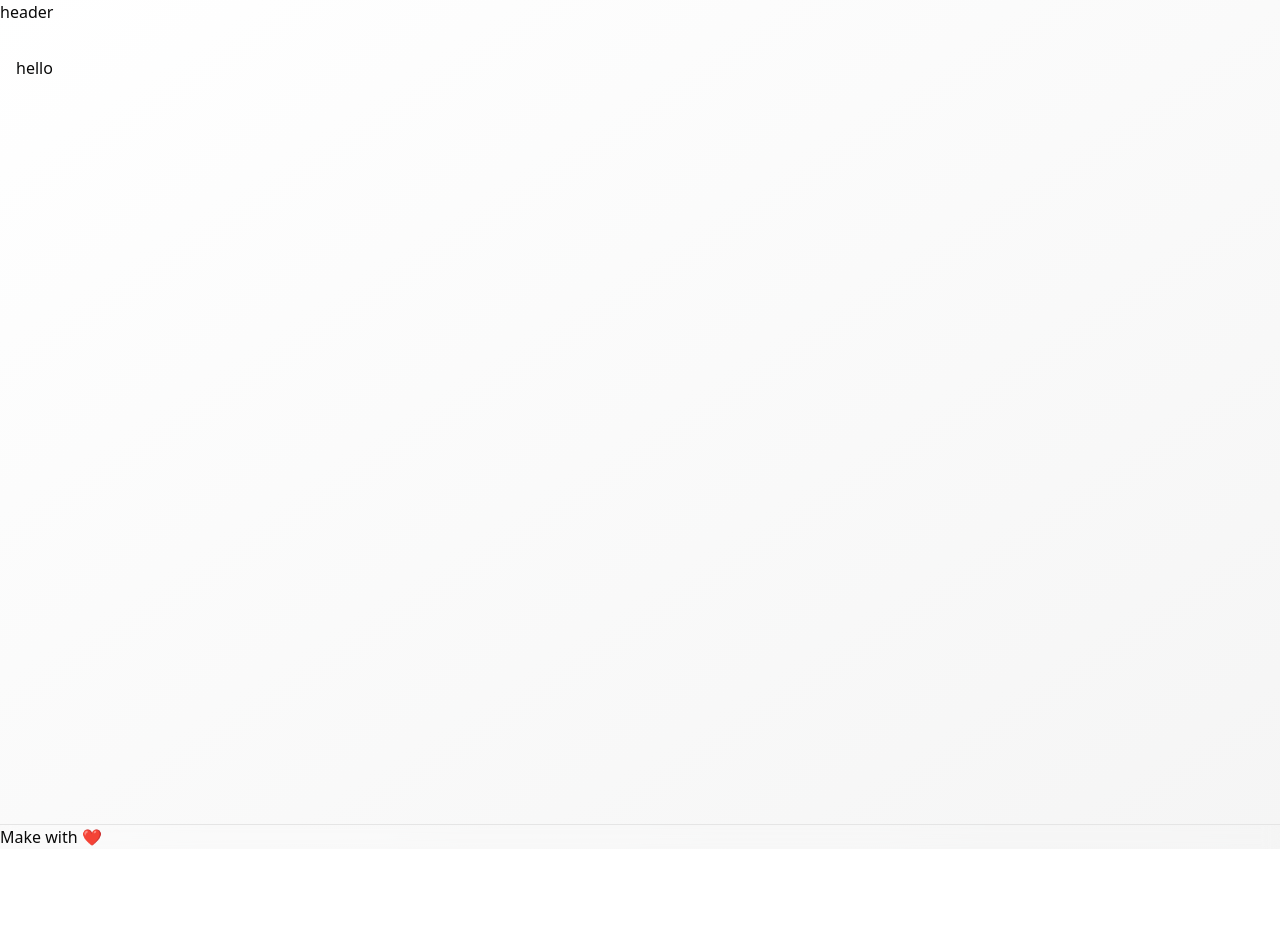
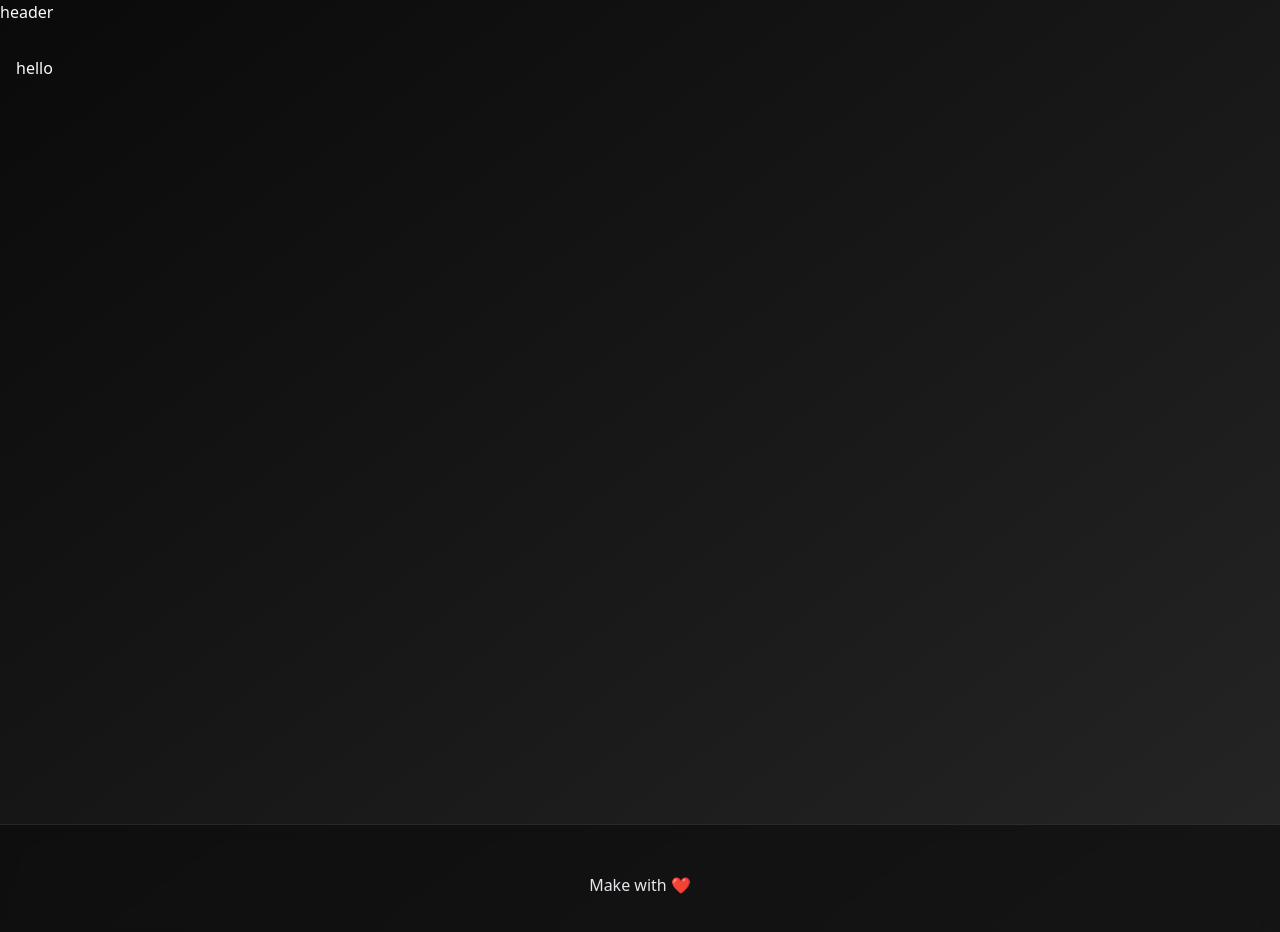
Before and after one commit to Diksha0608/WeatherApp, a React (Vite) app: page / in a window 1280 px wide. Shown: the top 932 px of the page. Before the commit the page ends 849 px from the top, so only its background shows below. Built offline with nearby package versions, Linux system fonts and the light colour scheme.

Commit message:
working on shadcn

```diff
--- a/src/App.tsx
+++ b/src/App.tsx
@@ -1,14 +1,18 @@
 import { BrowserRouter } from "react-router-dom"
 import "./App.css"
 import Layout from "./components/layout"
+import { ThemeProvider } from "./context/theme-provider"
 
 function App() {
   return (
-   <BrowserRouter>
-<Layout>
-  hello
-</Layout>
-   </BrowserRouter>
+    <BrowserRouter>
+      <ThemeProvider defaultTheme="dark">
+        <Layout>
+          hello
+        </Layout>
+      </ThemeProvider>
+
+    </BrowserRouter>
   )
 }
 
--- a/src/components/layout.tsx
+++ b/src/components/layout.tsx
@@ -10,13 +10,10 @@
 
       </main>
 
-      <footer>
-        <div>
-          <p className="border-t backdrop-blur">
-            <div className=''></div>
-            Make with ❤️
-          </p>
-        </div>
+      <footer className="border-t backdrop-blur py-12 supports-[backdrop-filter]:bg-background/60">
+            <div className='container mx-auto px-4 text-center text-gray-200'>
+            <p> Make with ❤️</p>
+            </div>
       </footer>
 
     </div>
--- /dev/null
+++ b/src/context/theme-provider.tsx
@@ -0,0 +1,73 @@
+import { createContext, useContext, useEffect, useState } from "react"
+
+type Theme = "dark" | "light" | "system"
+
+type ThemeProviderProps = {
+  children: React.ReactNode
+  defaultTheme?: Theme
+  storageKey?: string
+}
+
+type ThemeProviderState = {
+  theme: Theme
+  setTheme: (theme: Theme) => void
+}
+
+const initialState: ThemeProviderState = {
+  theme: "system",
+  setTheme: () => null,
+}
+
+const ThemeProviderContext = createContext<ThemeProviderState>(initialState)
+
+export function ThemeProvider({
+  children,
+  defaultTheme = "system",
+  storageKey = "vite-ui-theme",
+  ...props
+}: ThemeProviderProps) {
+  const [theme, setTheme] = useState<Theme>(
+    () => (localStorage.getItem(storageKey) as Theme) || defaultTheme
+  )
+
+  useEffect(() => {
+    const root = window.document.documentElement
+
+    root.classList.remove("light", "dark")
+
+    if (theme === "system") {
+      const systemTheme = window.matchMedia("(prefers-color-scheme: dark)")
+        .matches
+        ? "dark"
+        : "light"
+
+      root.classList.add(systemTheme)
+      return
+    }
+
+    root.classList.add(theme)
+  }, [theme])
+
+  const value = {
+    theme,
+    setTheme: (theme: Theme) => {
+      localStorage.setItem(storageKey, theme)
+      setTheme(theme)
+    },
+  }
+
+  return (
+    <ThemeProviderContext.Provider {...props} value={value}>
+      {children}
+    </ThemeProviderContext.Provider>
+  )
+}
+
+export const useTheme = () => {
+  const context = useContext(ThemeProviderContext)
+
+  if (context === undefined)
+    throw new Error("useTheme must be used within a ThemeProvider")
+
+  return context
+}
```
